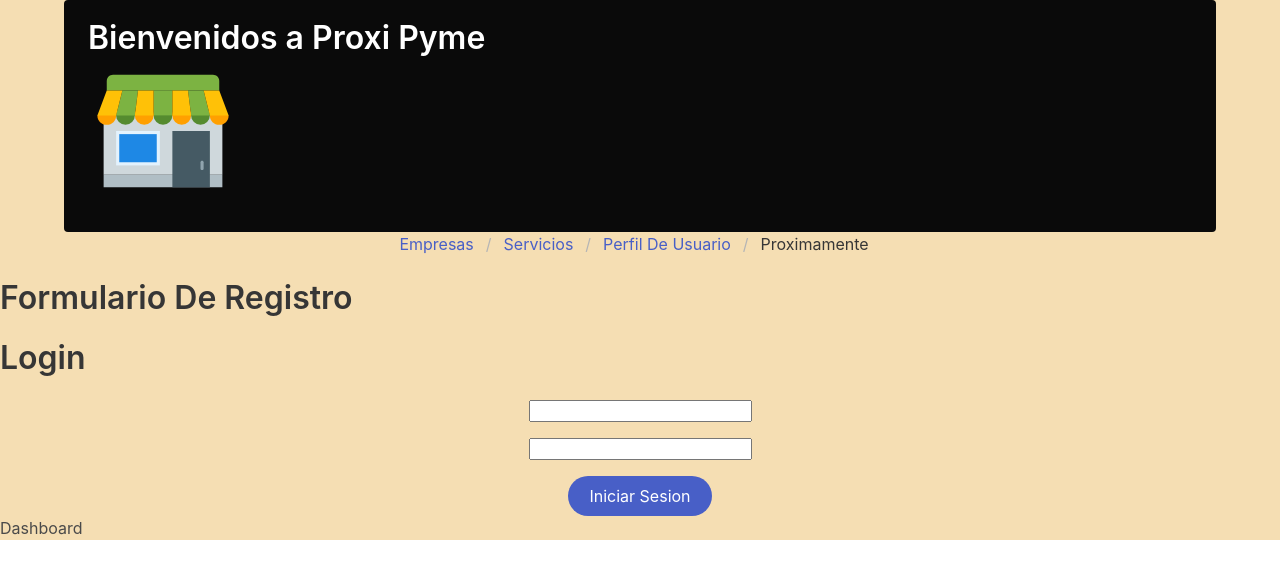
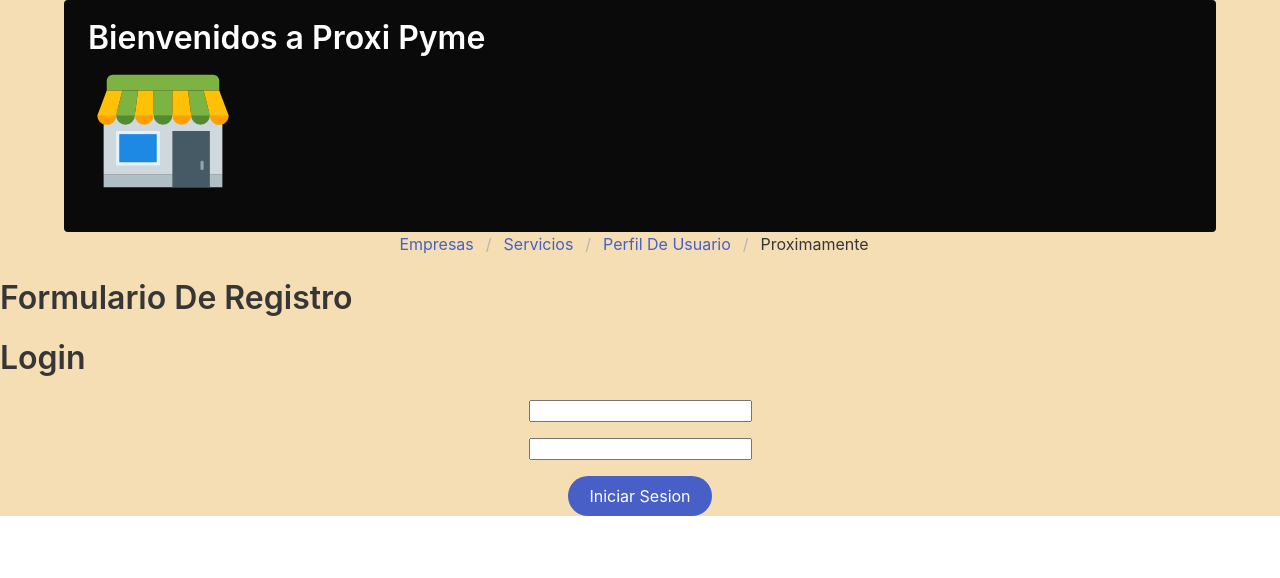
Before and after one commit to O-Uribe/ProxiPyme_Web, a React (Vite) app in the folder frontend/: page / in a window 1280 px wide. Shown: the top 578 px of the page. Built offline with nearby package versions, Linux system fonts and the light colour scheme.

Commit message:
"Arreglo"

```diff
--- a/frontend/src/components/Dashboard.jsx
+++ b/frontend/src/components/Dashboard.jsx
@@ -11,7 +11,7 @@ export const Dashboard = () => {
 
     return (
 
-    <h1>Dashboard</h1>
+    <h1></h1>
 
 
     )
```
